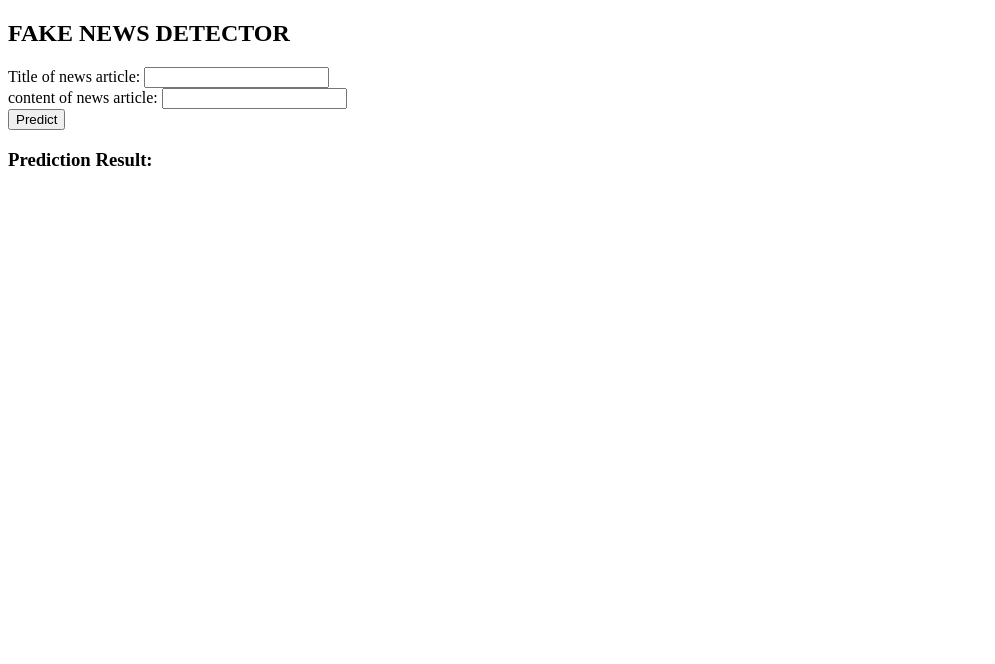
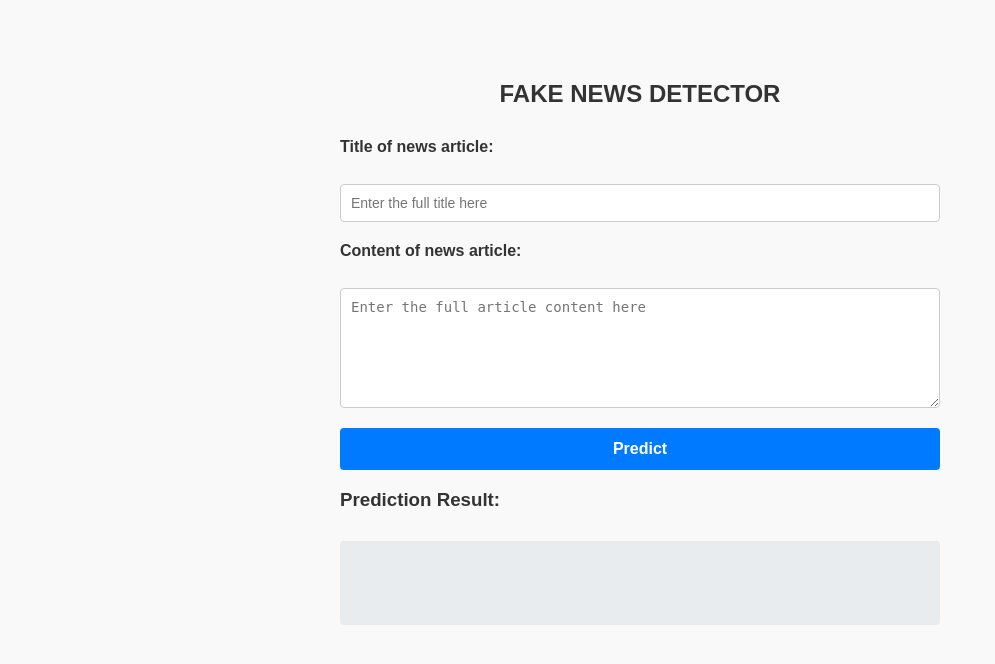
Before and after one commit to codeair1/fake-news-detector, a Flask app: page / in a window 1280 px wide. Shown: the top 664 px of the page, without its empty margins (0-995 px from the left). Run offline with Flask 3, Linux system fonts and the light colour scheme.

Commit message:
Update index.html

```diff
--- a/templates/index.html
+++ b/templates/index.html
@@ -2,21 +2,84 @@
 <html>
 <head>
   <title>FAKE NEWS DETECTOR</title>
+  <style>
+    body {
+      font-family: Arial, sans-serif;
+      max-width: 600px;
+      margin: 40px auto;
+      padding: 20px;
+      background: #f9f9f9;
+      color: #333;
+    }
+    h2 {
+      text-align: center;
+      margin-bottom: 30px;
+    }
+    form {
+      display: flex;
+      flex-direction: column;
+      gap: 20px;
+    }
+    label {
+      font-weight: bold;
+      margin-bottom: 8px;
+      display: block;
+    }
+    input[type="text"], textarea {
+      width: 100%;
+      padding: 10px;
+      border: 1px solid #ccc;
+      border-radius: 4px;
+      font-size: 14px;
+      box-sizing: border-box;
+      resize: vertical;
+    }
+    textarea {
+      min-height: 120px;
+      max-height: 300px;
+    }
+    button {
+      padding: 12px;
+      background-color: #007BFF;
+      border: none;
+      color: white;
+      font-weight: bold;
+      font-size: 16px;
+      border-radius: 4px;
+      cursor: pointer;
+      transition: background-color 0.3s;
+    }
+    button:hover {
+      background-color: #0056b3;
+    }
+    .result {
+      margin-top: 30px;
+      padding: 15px;
+      background-color: #e9ecef;
+      border-radius: 4px;
+      min-height: 40px;
+      font-size: 16px;
+      white-space: pre-wrap; /* preserve whitespace/line breaks */
+    }
+  </style>
 </head>
 <body>
   <h2>FAKE NEWS DETECTOR</h2>
+
   <form action="/predict" method="post">
+    <label for="title">Title of news article:</label>
+    <input type="text" id="title" name="title" required placeholder="Enter the full title here">
 
-    Title of news article: <input type="text" name="title" required><br>
-    content of news article: <input type="text" name="text"  required><br>
+    <label for="text">Content of news article:</label>
+    <textarea id="text" name="text" required placeholder="Enter the full article content here"></textarea>
 
     <button type="submit">Predict</button>
   </form>
 
   <h3>Prediction Result:</h3>
   <div class="result">
-{{prediction_text}}
-</div>
+    {{prediction_text}}
+  </div>
 
 </body>
 </html>
```
